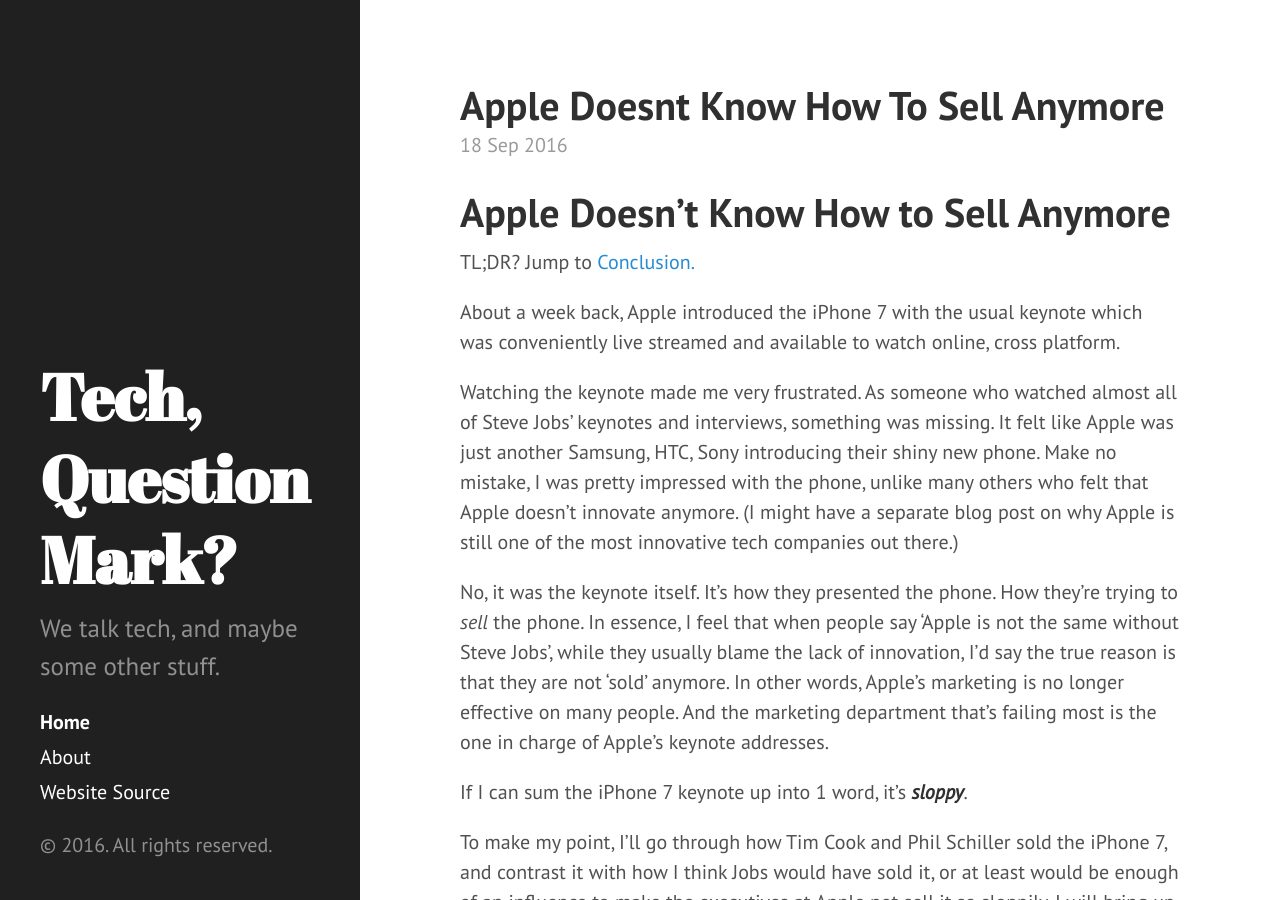
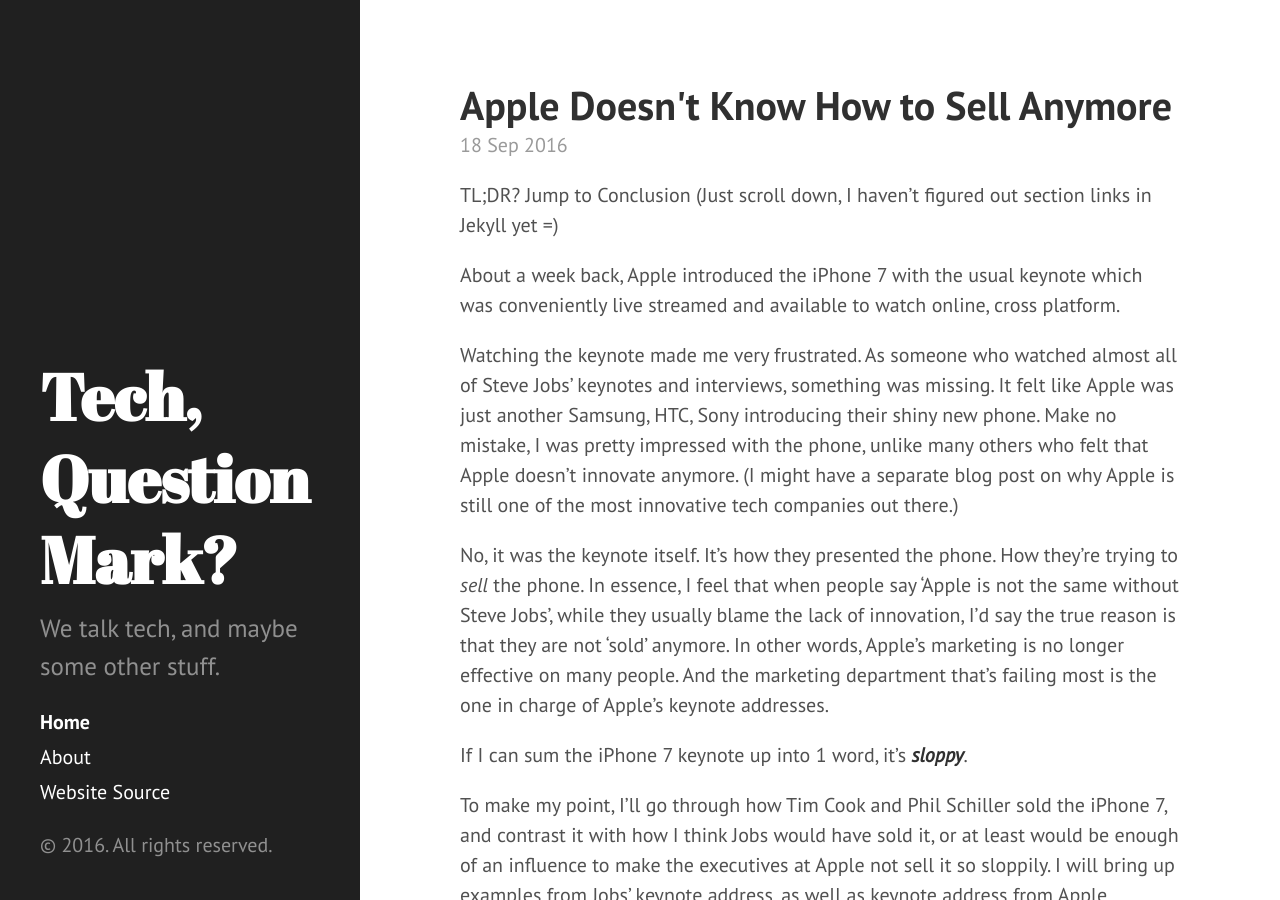
Before and after one commit to wilfredwee/wilfredwee.github.io, a Jekyll site: the page built from index.html, in a window 1280 px wide and 900 px high. Built offline with Jekyll 4.4.1, drawn with Linux system fonts in a browser that asks for light colours; the list of posts is cut into pages by our own code; some of the changed text lies outside the part shown.

Commit message:
Minor changes

```diff
--- a/_posts/2016-09-18-Apple-Doesnt-Know-How-To-Sell-Anymore.md
+++ b/_posts/2016-09-18-Apple-Doesnt-Know-How-To-Sell-Anymore.md
@@ -1,5 +1,9 @@
-# Apple Doesn't Know How to Sell Anymore
-TL;DR? Jump to [Conclusion.](#Conclusion)
+---
+layout: post
+title: Apple Doesn't Know How to Sell Anymore
+---
+
+TL;DR? Jump to Conclusion (Just scroll down, I haven't figured out section links in Jekyll yet =\)
 
 About a week back, Apple introduced the iPhone 7 with the usual keynote which was conveniently live streamed and available to watch online, cross platform.
 
```
Also changed, not shown: other parts of _posts/2016-09-18-Apple-Doesnt-Know-How-To-Sell-Anymore.md (+1 -1 lines), _drafts/apple-doesnt-know-how-to-sell-anymore.md (+7 -3 lines).
